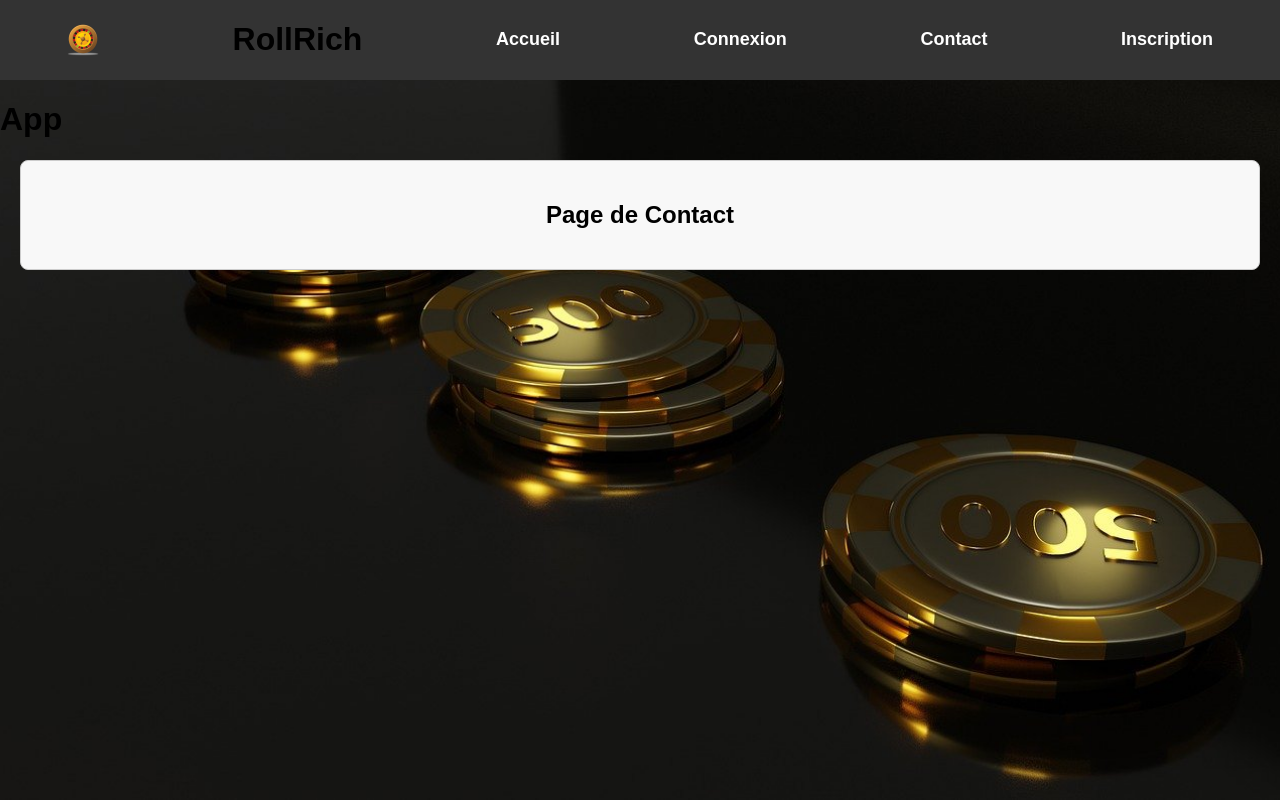
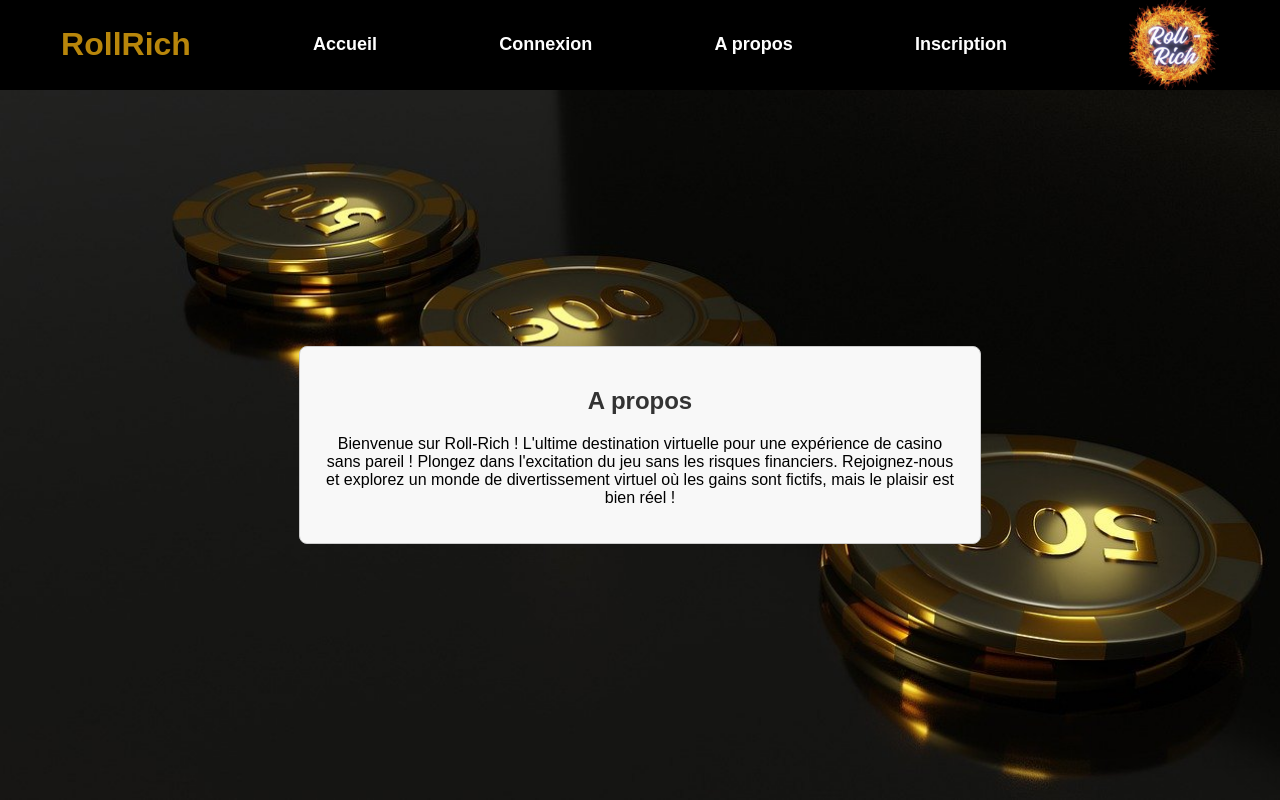
Before and after one commit to MaxenceChevee/Checkpoint4, a React (Vite) app in the folder frontend/: page /contact in a window 1280 px wide. Built offline with nearby package versions, Linux system fonts and the light colour scheme.

Commit message:
adjust menu-burger

```diff
--- a/frontend/index.html
+++ b/frontend/index.html
@@ -2,7 +2,7 @@
 <html lang="en">
   <head>
     <meta charset="UTF-8" />
-    <link rel="icon" type="image/svg+xml" href="/src/assets/roulette.png" />
+    <link rel="icon" type="image/svg+xml" href="/src/assets/Roll1.png" />
     <meta name="viewport" content="width=device-width, initial-scale=1.0" />
     <title>RollRich</title>
   </head>
--- a/frontend/src/App.jsx
+++ b/frontend/src/App.jsx
@@ -1,11 +1,11 @@
 import { Outlet } from "react-router-dom";
 import Header from "./components/Header";
+import "./styles/Global.scss";
 
 function App() {
   return (
-    <div>
+    <div className="all">
       <Header />
-      <h1>App</h1>
       <Outlet />
     </div>
   );
--- a/frontend/src/components/Header.jsx
+++ b/frontend/src/components/Header.jsx
@@ -1,7 +1,7 @@
 import { useState } from "react";
 import { Link } from "react-router-dom";
 import "../styles/Header.scss";
-import logoImage from "../assets/roulette.png";
+import logoImage from "../assets/Roll1.png";
 
 function Header() {
   const [menuOpen, setMenuOpen] = useState(false);
@@ -14,8 +14,10 @@ function Header() {
   };
   return (
     <header className={`navbar ${menuOpen ? "menu-open" : ""}`}>
-      <img src={logoImage} alt="Logo" className="logo-image" />
-      <h1>RollRich</h1>
+      <button type="button" className="menu-button" onClick={toggleMenu}>
+        ☰
+      </button>
+      <h1 className="game-name">RollRich</h1>
       <Link to="/" className="logo-desktop">
         Accueil
       </Link>
@@ -24,15 +26,14 @@ function Header() {
       </Link>
 
       <Link to="/contact" className="logo-desktop" onClick={toggleMenu}>
-        Contact
+        A propos
       </Link>
 
       <Link to="/inscription" className="logo-desktop" onClick={toggleMenu}>
         Inscription
       </Link>
-      <button type="button" className="menu-button" onClick={toggleMenu}>
-        ☰
-      </button>
+
+      <img src={logoImage} alt="Logo" className="logo-image" />
 
       <div className={`mobile-menu ${menuOpen ? "open" : ""}`}>
         <Link to="/" className="logo" onClick={closeMenu}>
@@ -43,7 +44,7 @@ function Header() {
         </Link>
 
         <Link to="/contact" className="logo" onClick={toggleMenu}>
-          Contact
+          A propos
         </Link>
 
         <Link to="/inscription" className="logo" onClick={toggleMenu}>
--- a/frontend/src/main.jsx
+++ b/frontend/src/main.jsx
@@ -6,7 +6,7 @@ import Games from "./pages/Games";
 import App from "./App";
 import Home from "./pages/Home";
 import Connexion from "./pages/Connexion";
-import Contact from "./pages/Contact";
+import About from "./pages/About";
 import Inscription from "./pages/Inscription";
 import "./styles/Global.scss";
 
@@ -20,7 +20,7 @@ root.render(
           <Route index element={<Home />} />
           <Route path="games" element={<Games />} />
           <Route path="connexion" element={<Connexion />} />
-          <Route path="contact" element={<Contact />} />
+          <Route path="contact" element={<About />} />
           <Route path="inscription" element={<Inscription />} />
         </Route>
       </Routes>
--- /dev/null
+++ b/frontend/src/pages/About.jsx
@@ -0,0 +1,20 @@
+import "../styles/About.scss";
+
+function About() {
+  return (
+    <div className="about-container">
+      <div className="title-header">
+        <h2>A propos</h2>
+      </div>
+      <p className="text-about">
+        Bienvenue sur Roll-Rich ! L'ultime destination virtuelle pour une
+        expérience de casino sans pareil ! Plongez dans l'excitation du jeu sans
+        les risques financiers. Rejoignez-nous et explorez un monde de
+        divertissement virtuel où les gains sont fictifs, mais le plaisir est
+        bien réel !
+      </p>
+    </div>
+  );
+}
+
+export default About;
--- a/frontend/src/pages/Contact.jsx
+++ /dev/null
@@ -1,11 +0,0 @@
-import "../styles/Contact.scss";
-
-function Contact() {
-  return (
-    <div className="contact-container">
-      <h2>Page de Contact</h2>
-    </div>
-  );
-}
-
-export default Contact;
--- a/frontend/src/pages/Inscription.jsx
+++ b/frontend/src/pages/Inscription.jsx
@@ -6,6 +6,7 @@ const Inscription = () => {
   const [prenom, setPrenom] = useState("");
   const [email, setEmail] = useState("");
   const [motDePasse, setMotDePasse] = useState("");
+  const [dateNaissance, setDateNaissance] = useState("");
 
   const handleInscription = (e) => {
     e.preventDefault();
@@ -26,6 +27,7 @@ const Inscription = () => {
             id="nom"
             value={nom}
             onChange={(e) => setNom(e.target.value)}
+            placeholder="Dupont"
           />
         </div>
         <div>
@@ -35,6 +37,7 @@ const Inscription = () => {
             id="prenom"
             value={prenom}
             onChange={(e) => setPrenom(e.target.value)}
+            placeholder="Antoine"
           />
         </div>
         <div>
@@ -44,6 +47,7 @@ const Inscription = () => {
             id="email"
             value={email}
             onChange={(e) => setEmail(e.target.value)}
+            placeholder="exemple@email.com"
           />
         </div>
         <div>
@@ -53,6 +57,17 @@ const Inscription = () => {
             id="motDePasse"
             value={motDePasse}
             onChange={(e) => setMotDePasse(e.target.value)}
+            placeholder="Au moins 6 caractères"
+          />
+        </div>
+        <div>
+          <label htmlFor="dateNaissance">Date de naissance :</label>
+          <input
+            type="text"
+            id="dateNaissance"
+            value={dateNaissance}
+            onChange={(e) => setDateNaissance(e.target.value)}
+            placeholder="JJ/MM/AAAA"
           />
         </div>
         <button className="button-register" type="submit">
--- /dev/null
+++ b/frontend/src/styles/About.scss
@@ -0,0 +1,14 @@
+.about-container {
+  padding: 20px;
+  border: 1px solid #ccc;
+  border-radius: 8px;
+  background-color: #f8f8f8;
+  width: 50%;
+  max-height: 100%;
+  margin: auto;
+}
+.text-about {
+  display: flex;
+  text-align: center;
+  color: black;
+}
--- a/frontend/src/styles/Contact.scss
+++ /dev/null
@@ -1,7 +0,0 @@
-.contact-container {
-  padding: 20px;
-  margin: 20px;
-  border: 1px solid #ccc;
-  border-radius: 8px;
-  background-color: #f8f8f8;
-}
--- a/frontend/src/styles/Global.scss
+++ b/frontend/src/styles/Global.scss
@@ -2,14 +2,27 @@ body,
 html {
   margin: 0;
   padding: 0;
+  font-family: "Arial", sans-serif;
+  color: white;
   height: 100%;
-  font-family: "Arial", sans-serif;
 }
 
 body {
+  margin: 0;
+  font-family: "Arial", sans-serif;
+  width: 100%;
+  height: 100%;
+  display: flex;
+  align-items: center;
+  justify-content: center;
   background-image: url("../assets/background.jpg");
   background-size: cover;
   background-position: center;
   background-repeat: no-repeat;
-  min-height: 100%;
 }
+.all {
+  display: flex;
+  flex-direction: column;
+  margin: auto;
+  height: 100vh;
+}
--- a/frontend/src/styles/Header.scss
+++ b/frontend/src/styles/Header.scss
@@ -2,19 +2,19 @@
   display: flex;
   justify-content: space-around;
   align-items: center;
-  background-color: #333;
+  background-color: #000000;
   padding: 0;
-  margin: 0;
-  width: 100%;
+  width: 100vw;
   overflow-x: hidden;
-  box-sizing: border-box;
+}
+.game-name {
+  color: #b8860b;
 }
 .logo-image {
-  width: 2rem;
+  width: 7%;
 }
 .logo {
   text-decoration: none;
-  color: white;
   font-weight: bold;
   font-size: 18px;
   transition: color 0.3s ease;
@@ -38,7 +38,7 @@
   background: none !important;
   border: none;
   cursor: pointer;
-  color: white;
+  color: #b8860b;
 }
 
 .mobile-menu {
@@ -47,17 +47,20 @@
   position: absolute;
   top: 60px;
   left: 0;
-  background-color: #333;
+  background-color: #000000;
   width: 100%;
   padding: 10px;
   box-sizing: border-box;
   display: none;
+  margin-right: 0;
 }
 
 .mobile-menu a {
+  display: flex;
+  text-decoration: none;
+  margin: 0.5rem;
   color: white;
-  text-decoration: none;
-  margin-bottom: 10px;
+  justify-content: center;
 }
 
 @media (max-width: 768px) {
@@ -67,5 +70,6 @@
 
   .navbar.menu-open .mobile-menu {
     display: flex;
+    width: 10rem;
   }
 }
--- a/frontend/src/styles/Inscription.scss
+++ b/frontend/src/styles/Inscription.scss
@@ -1,10 +1,15 @@
 .form-container {
   max-width: 400px;
-  margin: 0 auto;
+  padding: 20px;
+  margin: auto;
+  background-color: #fff;
+  border-radius: 8px;
+  box-shadow: 0 0 10px rgba(0, 0, 0, 0.1);
 }
 
 h2 {
   text-align: center;
+  color: #333;
 }
 
 form {
@@ -14,21 +19,29 @@ form {
 
 label {
   margin-bottom: 8px;
+  font-weight: bold;
+  color: #333;
 }
 
 input {
+  width: 100%;
   padding: 8px;
   margin-bottom: 16px;
+  box-sizing: border-box;
+  border: 1px solid #ccc;
+  border-radius: 4px;
 }
 
 .button-register {
+  width: 100%;
   padding: 10px;
   background-color: #007bff;
   color: #fff;
   border: none;
+  border-radius: 4px;
   cursor: pointer;
 }
 
-button:hover {
+.button-register:hover {
   background-color: #0056b3;
 }
```
Also changed, not shown: frontend/src/assets/Roll1.png (added).
